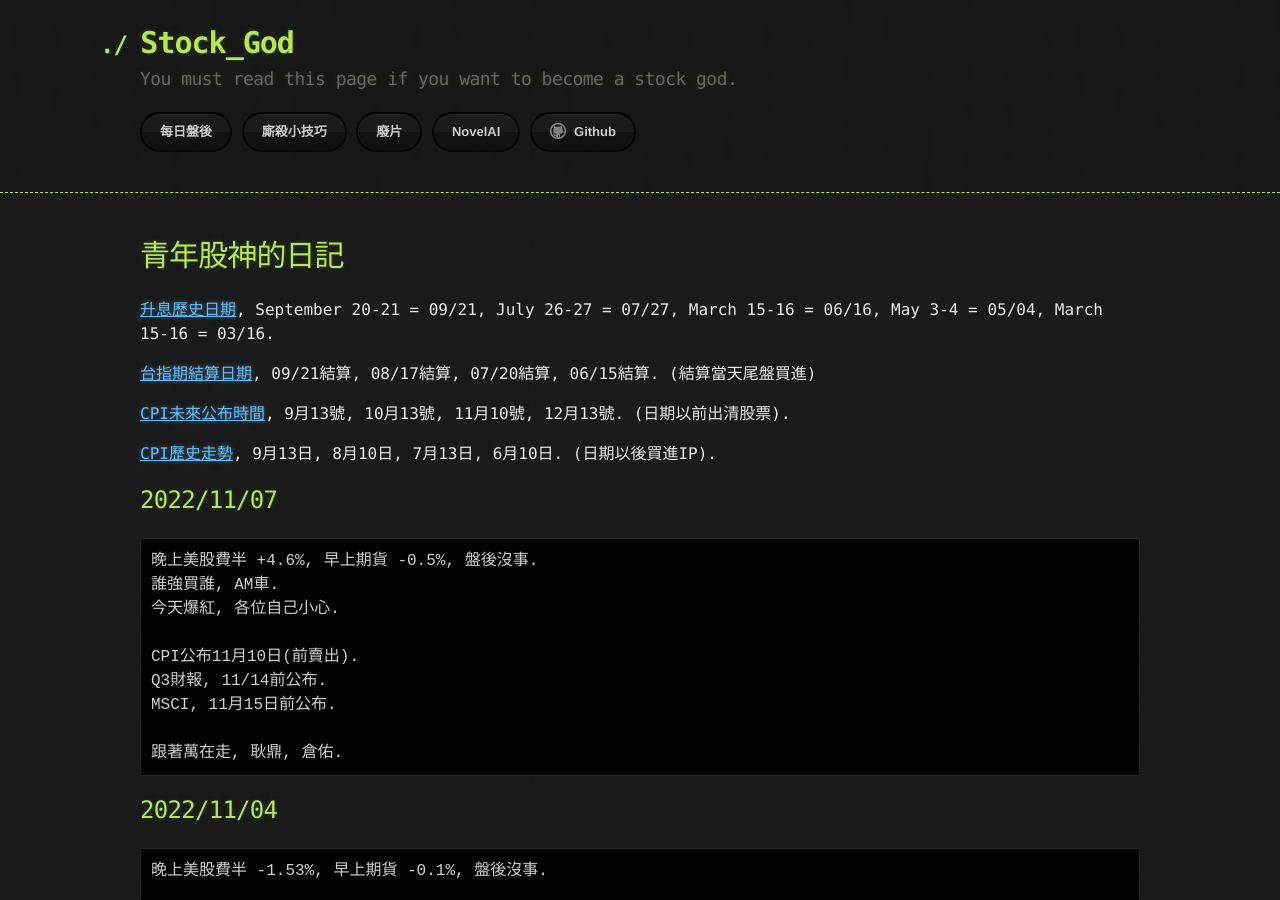
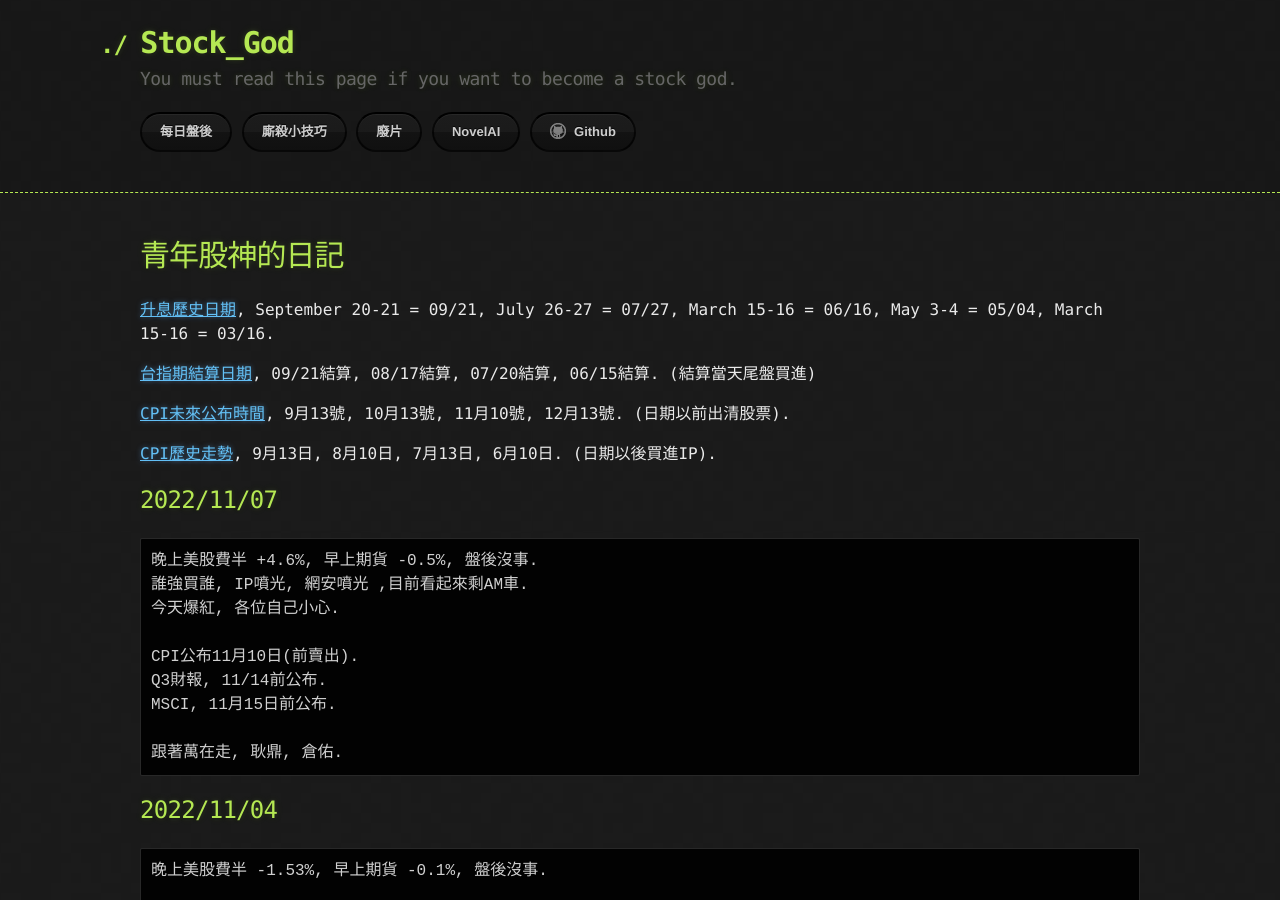
Before and after one commit to lepg5487/Stock_God, a Jekyll site: the page built from index.md, in a window 1280 px wide and 900 px high. Built offline with Jekyll 4.4.1, drawn with Linux system fonts in a browser that asks for light colours; our own code applies the rules of GitHub Pages for plain Markdown files.

Commit message:
Update index.md

````diff
--- a/index.md
+++ b/index.md
@@ -15,7 +15,7 @@ layout: testlayouts
 ## 2022/11/07
 ```
 晚上美股費半 +4.6%, 早上期貨 -0.5%, 盤後沒事.
-誰強買誰, AM車.
+誰強買誰, IP噴光, 網安噴光 ,目前看起來剩AM車.
 今天爆紅, 各位自己小心.
 
 CPI公布11月10日(前賣出).
````
